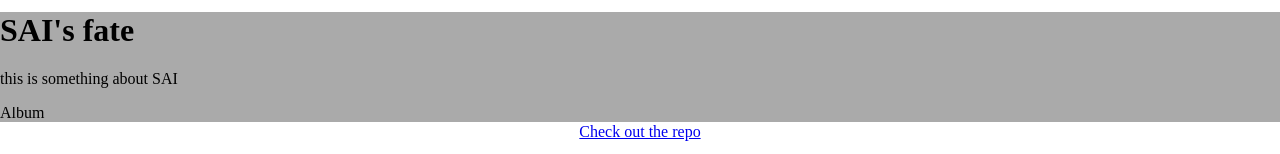
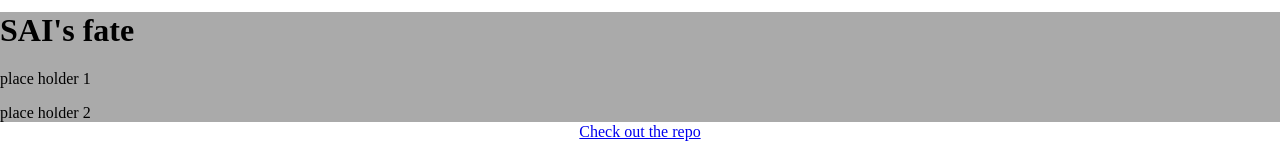
Before and after one commit to Louis-Matsika/fate, a Next.js app: page / in a window 1280 px wide. Shown: the part 643-797 px from the top of the page. Built offline with nearby package versions, Linux system fonts and the light colour scheme.

Commit message:
undo api calls for now

```diff
--- a/src/components/InfoBar/InfoBar.tsx
+++ b/src/components/InfoBar/InfoBar.tsx
@@ -1,29 +1,13 @@
 /** @jsxImportSource @emotion/react */
 import styles from "./index.styles";
 
-async function getData() {
-  const res = await fetch('/api/featuredMusic', {
-    cache: 'force-cache', // This caches the result
-    next: {
-      revalidate: 3600 // Revalidate every hour (optional)
-    }
-  });
-
-  if (!res.ok) {
-    throw new Error('Failed to fetch data');
-  }
-
-  return res.json();
-}
-
 async function InfoBar() {
-  const music = await getData();
 
   return (
     <div css={styles.div}>
       <h1>SAI's fate</h1>
-      <p>{music.title}</p>
-      <p>{music.type}</p>
+      <p>place holder 1</p>
+      <p>place holder 2</p>
     </div>
   );
 }
```
